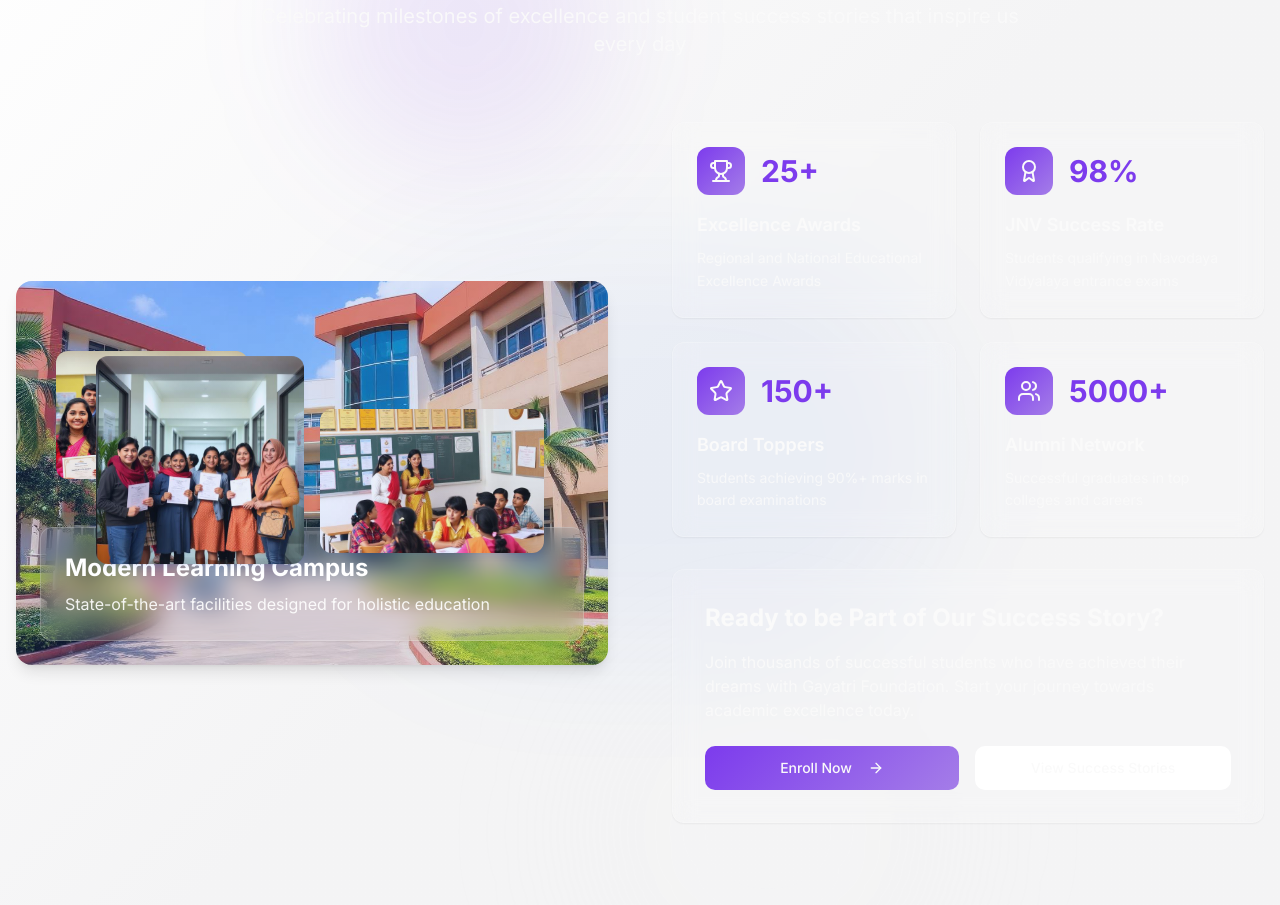
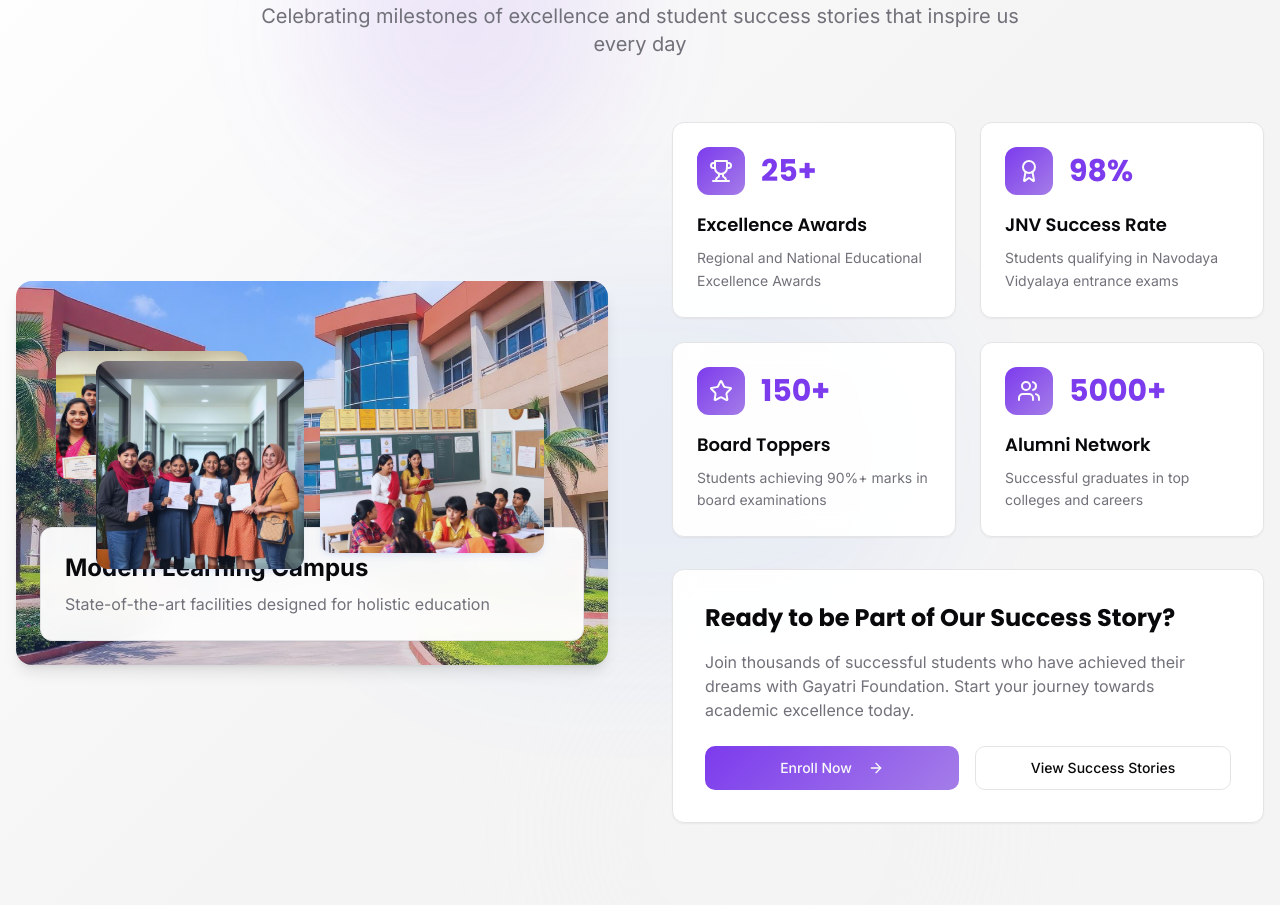
Before and after one commit to sancodebits/gf-pathfinder, a React (Vite) app: page / in a window 1280 px wide. Shown: the part 1880-2785 px from the top of the page. Built offline with nearby package versions, Linux system fonts and the light colour scheme.

Commit message:
Refine colors and animations
Adjusted color palette for better visibility and applied a 4-second delay to floating photo animations. Ensured all logos are clearly displayed.

```diff
--- a/src/components/AchievementsShowcase.tsx
+++ b/src/components/AchievementsShowcase.tsx
@@ -40,19 +40,19 @@ const AchievementsShowcase = () => {
       src: achievement1,
       alt: "Students celebrating academic achievement",
       className: "absolute top-20 left-10 w-48 h-32 rounded-xl shadow-colored animate-float",
-      delay: "0s"
+      delay: "4s"
     },
     {
       src: achievement2,
       alt: "Modern classroom with awards",
       className: "absolute top-32 right-16 w-56 h-36 rounded-xl shadow-colored animate-bounce-gentle",
-      delay: "1s"
+      delay: "8s"
     },
     {
       src: achievement3,
       alt: "JNV entrance coaching success",
       className: "absolute bottom-24 left-20 w-52 h-34 rounded-xl shadow-colored animate-float",
-      delay: "2s"
+      delay: "12s"
     }
   ];
 
@@ -68,10 +68,10 @@ const AchievementsShowcase = () => {
       <div className="container mx-auto px-4 relative z-10">
         {/* Section Header */}
         <div className="text-center mb-16">
-          <h2 className="text-4xl md:text-6xl font-bold text-primary-foreground mb-6">
+          <h2 className="text-4xl md:text-6xl font-bold text-foreground mb-6 font-poppins">
             Our <span className="bg-gradient-accent bg-clip-text text-transparent">Achievements</span>
           </h2>
-          <p className="text-xl text-primary-foreground/90 max-w-3xl mx-auto">
+          <p className="text-xl text-muted-foreground max-w-3xl mx-auto font-inter">
             Celebrating milestones of excellence and student success stories that inspire us every day
           </p>
         </div>
@@ -88,9 +88,9 @@ const AchievementsShowcase = () => {
               />
               <div className="absolute inset-0 bg-gradient-primary opacity-20" />
               <div className="absolute bottom-6 left-6 right-6">
-                <Card className="p-6 bg-white/10 backdrop-blur-md border-white/20">
-                  <h3 className="text-2xl font-bold text-white mb-2">Modern Learning Campus</h3>
-                  <p className="text-white/90">State-of-the-art facilities designed for holistic education</p>
+                <Card className="p-6 bg-card/95 backdrop-blur-md border-border shadow-medium">
+                  <h3 className="text-2xl font-bold text-foreground mb-2">Modern Learning Campus</h3>
+                  <p className="text-muted-foreground">State-of-the-art facilities designed for holistic education</p>
                 </Card>
               </div>
             </div>
@@ -118,25 +118,25 @@ const AchievementsShowcase = () => {
               {achievements.map((achievement, index) => (
                 <Card
                   key={index}
-                  className="p-6 bg-white/10 backdrop-blur-md border-white/20 hover:bg-white/20 transition-all duration-300 group animate-fade-in"
+                  className="p-6 bg-card/95 backdrop-blur-md border-border hover:bg-card transition-all duration-300 group animate-fade-in shadow-medium"
                   style={{ animationDelay: `${index * 0.2}s` }}
                 >
                   <div className="flex items-center mb-4">
                     <div className="w-12 h-12 bg-gradient-accent rounded-xl flex items-center justify-center mr-4 group-hover:scale-110 transition-transform">
                       <achievement.icon className="w-6 h-6 text-accent-foreground" />
                     </div>
-                    <div className="text-3xl font-bold text-accent">{achievement.count}</div>
+                    <div className="text-3xl font-bold text-accent font-poppins">{achievement.count}</div>
                   </div>
-                  <h4 className="text-lg font-semibold text-primary-foreground mb-2">{achievement.title}</h4>
-                  <p className="text-primary-foreground/80 text-sm leading-relaxed">{achievement.description}</p>
+                  <h4 className="text-lg font-semibold text-foreground mb-2 font-poppins">{achievement.title}</h4>
+                  <p className="text-muted-foreground text-sm leading-relaxed">{achievement.description}</p>
                 </Card>
               ))}
             </div>
 
             {/* Call to Action */}
-            <Card className="p-8 bg-white/10 backdrop-blur-md border-white/20">
-              <h3 className="text-2xl font-bold text-primary-foreground mb-4">Ready to be Part of Our Success Story?</h3>
-              <p className="text-primary-foreground/90 mb-6">
+            <Card className="p-8 bg-card/95 backdrop-blur-md border-border shadow-medium">
+              <h3 className="text-2xl font-bold text-foreground mb-4 font-poppins">Ready to be Part of Our Success Story?</h3>
+              <p className="text-muted-foreground mb-6">
                 Join thousands of successful students who have achieved their dreams with Gayatri Foundation.
                 Start your journey towards academic excellence today.
               </p>
@@ -145,7 +145,7 @@ const AchievementsShowcase = () => {
                   Enroll Now
                   <ArrowRight className="w-5 h-5 ml-2 group-hover:translate-x-1 transition-transform" />
                 </Button>
-                <Button variant="outline" size="lg" className="flex-1 border-white/30 text-primary-foreground hover:bg-white/10">
+                <Button variant="outline" size="lg" className="flex-1 border-border text-foreground hover:bg-muted">
                   View Success Stories
                 </Button>
               </div>
@@ -162,8 +162,8 @@ const AchievementsShowcase = () => {
             { label: "Success Rate", value: "98%" }
           ].map((stat, index) => (
             <div key={index} className="animate-fade-in" style={{ animationDelay: `${index * 0.1 + 1}s` }}>
-              <div className="text-4xl md:text-5xl font-bold text-accent mb-2">{stat.value}</div>
-              <div className="text-primary-foreground/80">{stat.label}</div>
+              <div className="text-4xl md:text-5xl font-bold text-primary mb-2 font-poppins">{stat.value}</div>
+              <div className="text-muted-foreground font-medium">{stat.label}</div>
             </div>
           ))}
         </div>
--- a/src/components/CoursesOverview.tsx
+++ b/src/components/CoursesOverview.tsx
@@ -44,8 +44,8 @@ const CoursesOverview = () => {
       <div className="container mx-auto px-4">
         {/* Section Header */}
         <div className="text-center mb-16">
-          <h2 className="text-4xl md:text-5xl font-bold text-foreground mb-4">
-            Our <span className="bg-gradient-primary bg-clip-text text-transparent">Courses</span>
+          <h2 className="text-4xl md:text-5xl font-bold text-foreground mb-4 font-poppins">
+            Our <span className="text-primary">Courses</span>
           </h2>
           <p className="text-xl text-muted-foreground max-w-3xl mx-auto">
             Comprehensive educational programs designed to excel in academics and competitive examinations
@@ -62,7 +62,7 @@ const CoursesOverview = () => {
                   <course.icon className="w-8 h-8 text-primary-foreground" />
                 </div>
 
-                <h3 className="text-xl font-bold text-foreground mb-2">{course.title}</h3>
+                <h3 className="text-xl font-bold text-foreground mb-2 font-poppins">{course.title}</h3>
                 <p className="text-primary font-medium mb-3">{course.subtitle}</p>
                 <p className="text-muted-foreground mb-6 leading-relaxed">{course.description}</p>
 
@@ -70,7 +70,7 @@ const CoursesOverview = () => {
                 <ul className="space-y-2 mb-6">
                   {course.features.map((feature, idx) => (
                     <li key={idx} className="flex items-center text-sm text-muted-foreground">
-                      <div className="w-1.5 h-1.5 bg-secondary rounded-full mr-2" />
+                      <div className="w-1.5 h-1.5 bg-primary rounded-full mr-2" />
                       {feature}
                     </li>
                   ))}
--- a/src/index.css
+++ b/src/index.css
@@ -90,41 +90,41 @@ All colors are HSL for consistency and theming support.
   }
 
   .dark {
-    --background: 222.2 84% 4.9%;
-    --foreground: 210 40% 98%;
+    --background: 240 10% 3.9%;
+    --foreground: 0 0% 98%;
 
-    --card: 222.2 84% 4.9%;
-    --card-foreground: 210 40% 98%;
+    --card: 240 10% 3.9%;
+    --card-foreground: 0 0% 98%;
 
-    --popover: 222.2 84% 4.9%;
-    --popover-foreground: 210 40% 98%;
+    --popover: 240 10% 3.9%;
+    --popover-foreground: 0 0% 98%;
 
-    --primary: 210 40% 98%;
-    --primary-foreground: 222.2 47.4% 11.2%;
+    --primary: 221 83% 53%;
+    --primary-foreground: 240 10% 3.9%;
 
-    --secondary: 217.2 32.6% 17.5%;
-    --secondary-foreground: 210 40% 98%;
+    --secondary: 240 3.7% 15.9%;
+    --secondary-foreground: 0 0% 98%;
 
-    --muted: 217.2 32.6% 17.5%;
-    --muted-foreground: 215 20.2% 65.1%;
+    --muted: 240 3.7% 15.9%;
+    --muted-foreground: 240 5% 64.9%;
 
-    --accent: 217.2 32.6% 17.5%;
-    --accent-foreground: 210 40% 98%;
+    --accent: 262 83% 58%;
+    --accent-foreground: 0 0% 98%;
 
-    --destructive: 0 62.8% 30.6%;
-    --destructive-foreground: 210 40% 98%;
+    --destructive: 0 72% 51%;
+    --destructive-foreground: 0 0% 98%;
 
-    --border: 217.2 32.6% 17.5%;
-    --input: 217.2 32.6% 17.5%;
-    --ring: 212.7 26.8% 83.9%;
+    --border: 240 3.7% 15.9%;
+    --input: 240 3.7% 15.9%;
+    --ring: 221 83% 53%;
     --sidebar-background: 240 5.9% 10%;
     --sidebar-foreground: 240 4.8% 95.9%;
-    --sidebar-primary: 224.3 76.3% 48%;
+    --sidebar-primary: 221 83% 53%;
     --sidebar-primary-foreground: 0 0% 100%;
     --sidebar-accent: 240 3.7% 15.9%;
     --sidebar-accent-foreground: 240 4.8% 95.9%;
     --sidebar-border: 240 3.7% 15.9%;
-    --sidebar-ring: 217.2 91.2% 59.8%;
+    --sidebar-ring: 221 83% 53%;
   }
 }
 
```
Also changed, not shown: src/components/FounderDesk.tsx (+16 -16 lines).
